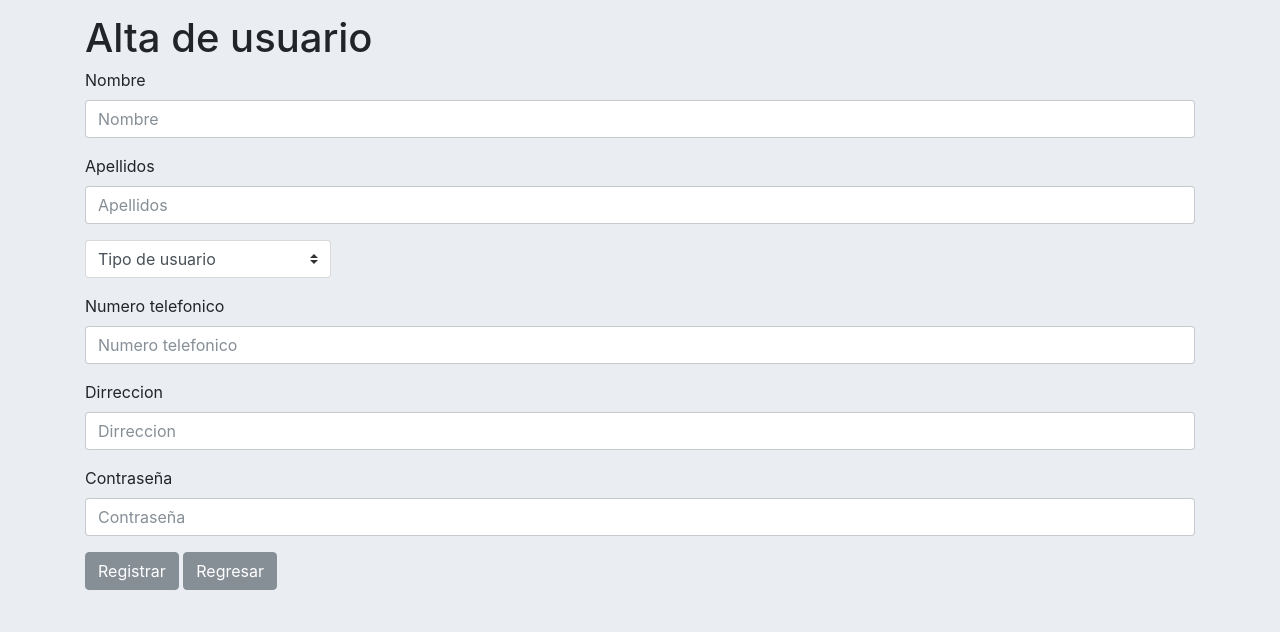
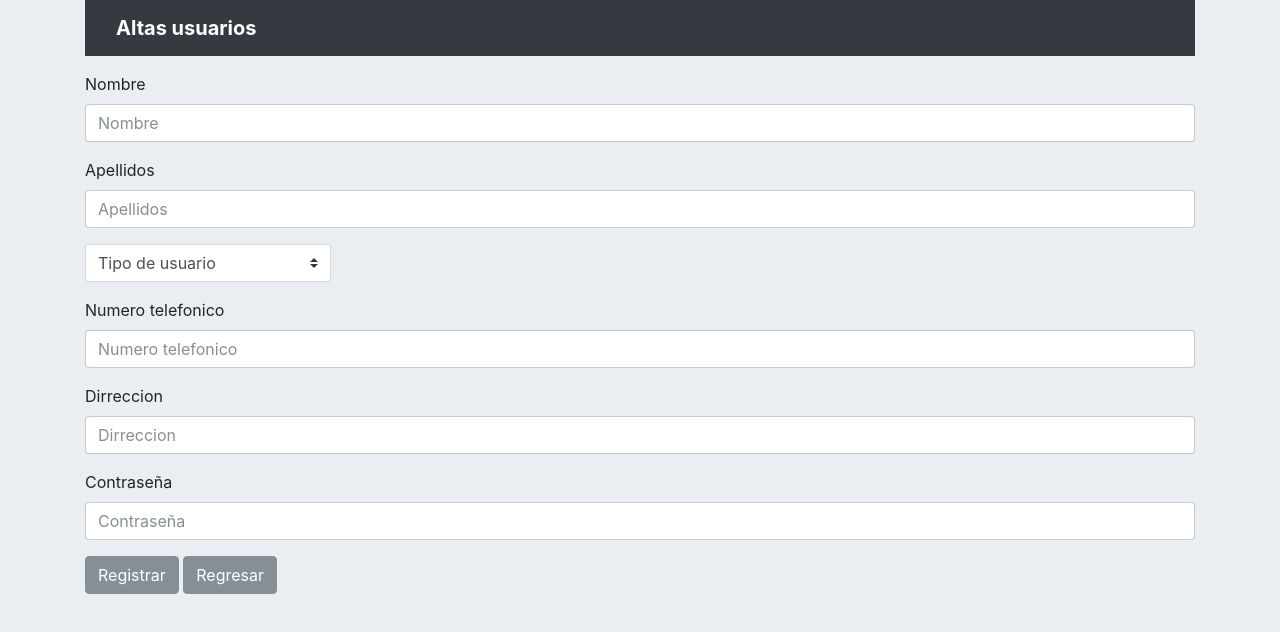
Before and after one commit to CubicNev/Tienda, a plain HTML site: page Tienda/AltasUsu.html in a window 1280 px wide. Drawn offline with Linux system fonts and the light colour scheme.

Commit message:
Update AltasUsu.html

```diff
--- a/Tienda/AltasUsu.html
+++ b/Tienda/AltasUsu.html
@@ -9,9 +9,18 @@
 
    <body style="background-color:#eaeef2;">
         <div class="container">
+            <header>
+        <div class="navbar navbar-dark bg-dark box-shadow">
+          <div class="container d-flex justify-content-between">
+            <a href="#" class="navbar-brand d-flex align-items-center">
+              <!--Foto-->
+              <strong>Altas usuarios</strong>
+            </a>
+          </div>
+        </div>
+    </header>
             <div class="row mt-3">
                 <div class="col">
-                    <h1>Alta de usuario</h1>
 
                     <form action="">
                         <div class="form-group">
```
